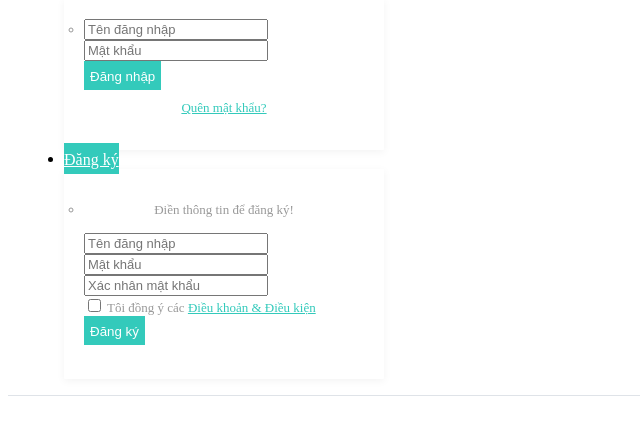
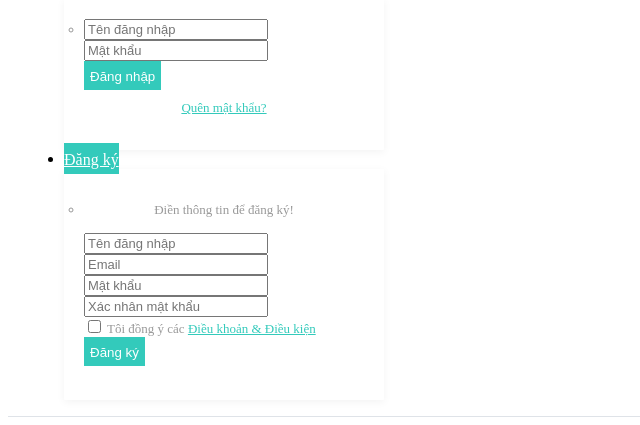
Before and after one commit to toandv98/CSE485_N031961, a PHP site: page /php/header.php in a window 1280 px wide. Shown: the part 607-1032 px from the top of the page, without its empty margins (0-640 px from the left). Before the commit the page ends 1003 px from the top, so only its background shows below. Run offline with PHP 8.4, Linux system fonts and the light colour scheme.

Commit message:
edit Dang ky

```diff
--- a/php/header.php
+++ b/php/header.php
@@ -92,22 +92,26 @@
                         ký</a>
                     <ul class="dropdown-menu form-wrapper">
                         <li>
-                            <form action="confirmation.php" method="post">
+                            <form action="./php/confirmation.php" method="post">
                                 <p class="hint-text">Điền thông tin để đăng ký!</p>
                                 <div class="form-group">
-                                    <input type="text" class="form-control" placeholder="Tên đăng nhập" required="required">
+                                    <input type="text" class="form-control" name="txtUsername" placeholder="Tên đăng nhập" required="required">
                                 </div>
                                 <div class="form-group">
-                                    <input type="password" class="form-control" placeholder="Mật khẩu" required="required">
+                                    <input type="text" class="form-control" name="txtEmail" placeholder="Email" required="required">
                                 </div>
                                 <div class="form-group">
-                                    <input type="password" class="form-control" placeholder="Xác nhân mật khẩu"
+                                    <input type="password" class="form-control" name="txtPassword" placeholder="Mật khẩu" required="required">
+                                </div>
+                                <div class="form-group">
+                                    <input type="password" class="form-control" name="txtPasswordCF" placeholder="Xác nhân mật khẩu"
                                         required="required">
                                 </div>
                                 <div class="form-group">
                                     <label class="checkbox-inline"><input type="checkbox" required="required"> Tôi đồng
                                         ý các <a href="#">Điều khoản &amp; Điều kiện</a></label>
                                 </div>
+
                                 <input type="submit" class="btn btn-primary btn-block" value="Đăng ký">
                             </form>
                         </li>
```
Also changed, not shown: php/confirmation.php (added, +43 -0 lines).
